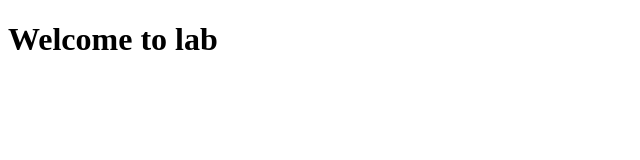
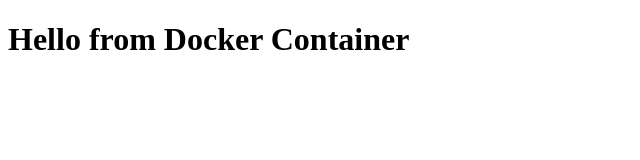
Before and after one commit to KavishRagav/githubendsem, a plain HTML site: page index.html in a window 1280 px wide. Shown: the whole page, without its empty margins (0-640 px from the left). Drawn offline with Linux system fonts and the light colour scheme.

Commit message:
Initial commit

```diff
--- a/index.html
+++ b/index.html
@@ -1,9 +1,9 @@
 <!DOCTYPE html>
 <html>
 <head>
-    <title>Git Demo</title>
+    <title>CI CD Demo</title>
 </head>
 <body>
-    <h1>Welcome to lab</h1>
+    <h1>Hello from Docker Container</h1>
 </body>
 </html>
```
Also changed, not shown: 1 other file.
